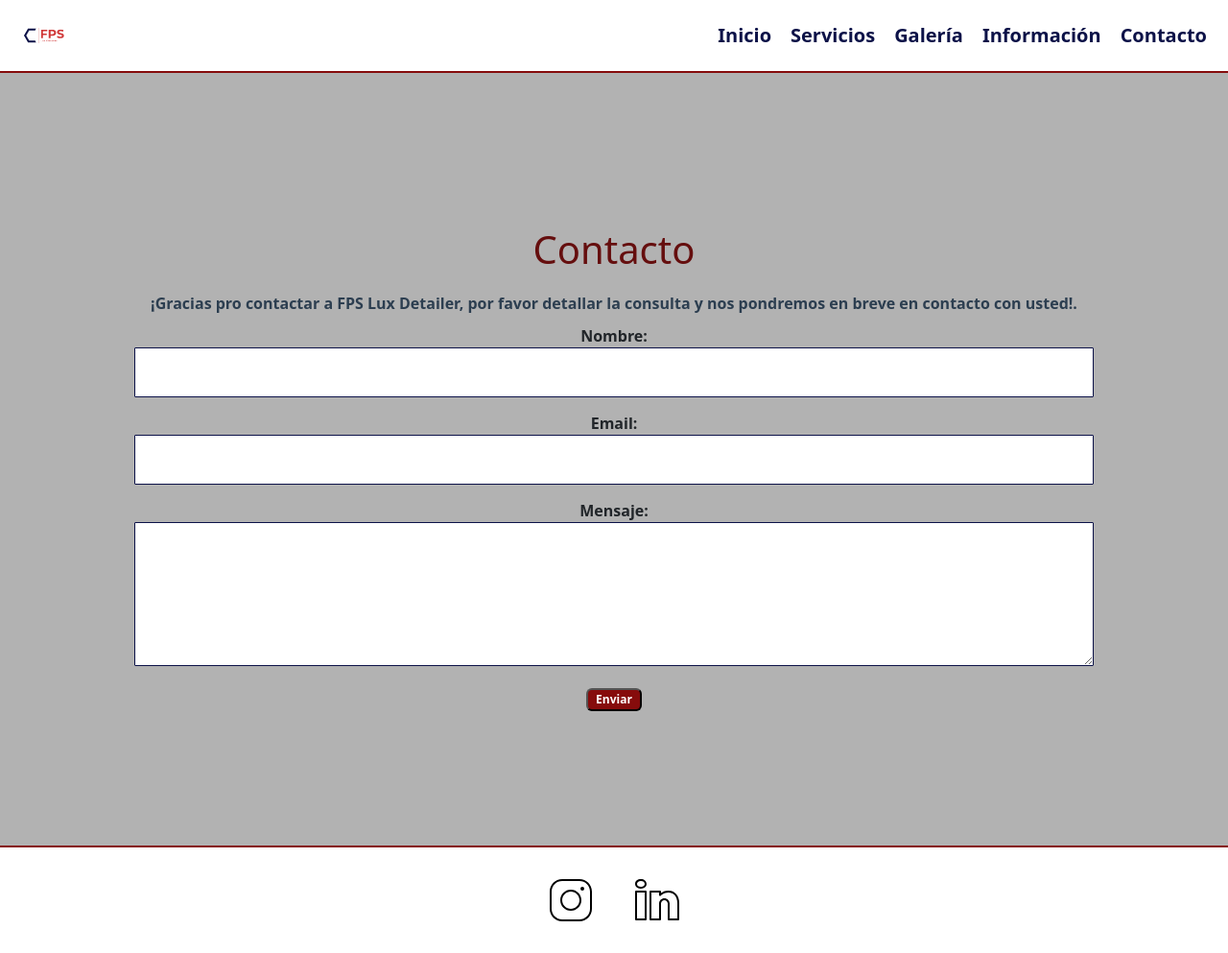
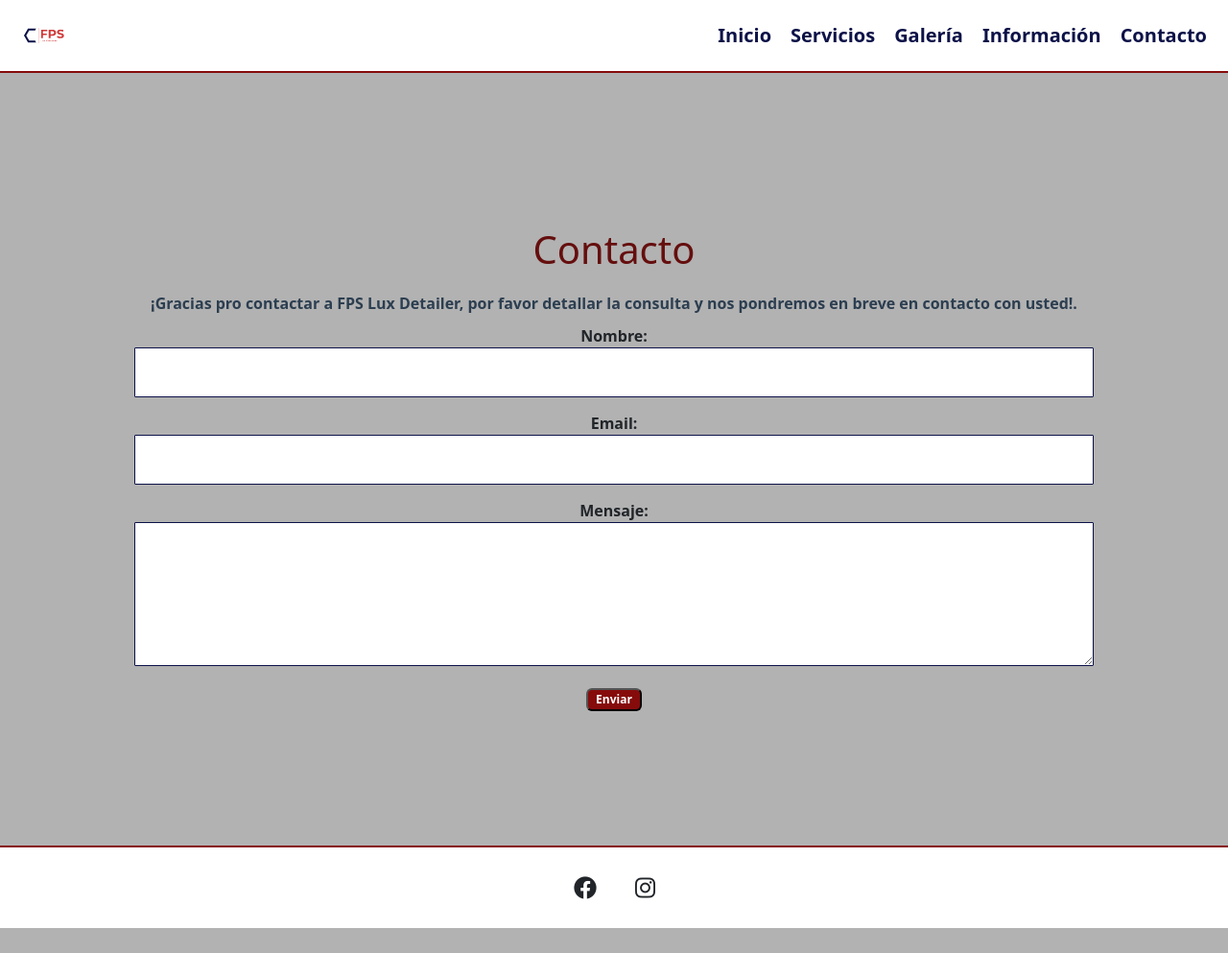
Before and after one commit to FranPS97/FPSLux, a plain HTML site: page pages/contacto.html in a window 1280 px wide. Shown: the whole page at 96% size. After the commit the page ends 967 px from the top, so only its background shows below. Drawn offline with nearby package versions, Linux system fonts and the light colour scheme.

Commit message:
correcion de footer en contacto.html

```diff
--- a/pages/contacto.html
+++ b/pages/contacto.html
@@ -56,14 +56,16 @@
             <button class="badge text-wrap-center custom-bg-color-1" style="width: auto;" >Enviar</button>
         </form>
     </main>
-    <footer class="footer index">
+    <footer class="footer">
         <div class="redes">
-            <a> <img src="../images/Logo/icon-instagram.svg" alt="FPSLD Instagram"></a>
+            <i class="fa-brands fa-facebook fa-beat fa-xl" alt="Favicon facebook"></i>
         </div>
         <div class="redes">
-            <a> <img src="../images/Logo/icon-linkedin.svg" alt="FPSLD Linkedin"></a>
+            <i class="fa-brands fa-instagram fa-beat fa-xl" alt="Favicon Instagram"></i>
         </div>
     </footer>
-    <script src="https://cdn.jsdelivr.net/npm/bootstrap@5.3.1/dist/js/bootstrap.bundle.min.js" integrity="sha384-HwwvtgBNo3bZJJLYd8oVXjrBZt8cqVSpeBNS5n7C8IVInixGAoxmnlMuBnhbgrkm" crossorigin="anonymous"></script>
+    <script src="https://cdn.jsdelivr.net/npm/bootstrap@5.3.1/dist/js/bootstrap.bundle.min.js"
+        integrity="sha384-HwwvtgBNo3bZJJLYd8oVXjrBZt8cqVSpeBNS5n7C8IVInixGAoxmnlMuBnhbgrkm"
+        crossorigin="anonymous"></script>
 </body>
 </html>
```
